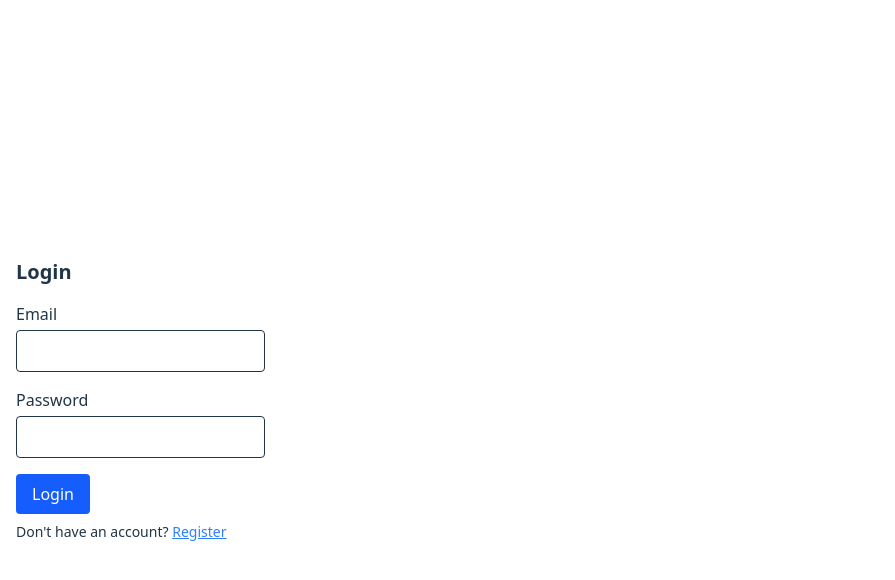
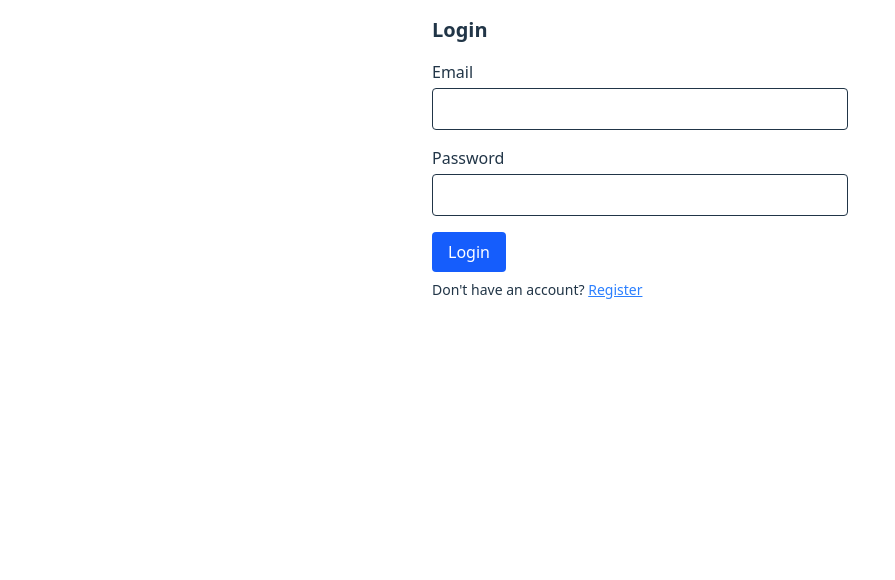
Before and after one commit to Tkumar02/ltd-admin-app, a React (Vite) app: page /login in a window 1280 px wide. Shown: the top 580 px of the page, without its empty margins (0-895 px from the left). Built offline with nearby package versions, Linux system fonts and the light colour scheme; no server answers.

Commit message:
changes 28th dec

```diff
--- a/src/index.css
+++ b/src/index.css
@@ -4,6 +4,7 @@
   font-family: system-ui, Avenir, Helvetica, Arial, sans-serif;
   line-height: 1.5;
   font-weight: 400;
+  width: 100vw;
 
   color-scheme: light dark;
   color: rgba(255, 255, 255, 0.87);
@@ -27,9 +28,10 @@ a:hover {
 
 body {
   margin: 0;
-  display: flex;
-  place-items: center;
-  min-width: 320px;
+  /* display: flex; */
+  /* place-items: center; */
+  width: 100vw;
+  /* min-width: 320px; */
   min-height: 100vh;
 }
 
--- a/src/layout/MainLayout.jsx
+++ b/src/layout/MainLayout.jsx
@@ -1,3 +1,4 @@
+//MainLayout.jsx
 import { useState } from "react";
 import { Link, Outlet } from "react-router-dom";
 import { logout, useAuth } from "../firebase/firebaseAuth.jsx";
--- a/src/pages/CompanySettings.jsx
+++ b/src/pages/CompanySettings.jsx
@@ -4,7 +4,7 @@ import { collection, query, where, getDocs, addDoc, deleteDoc, doc } from "fireb
 import { ToastContainer, toast } from 'react-toastify';
 import { useNavigate } from 'react-router-dom';
 import 'react-toastify/dist/ReactToastify.css';
-
+import "../index.css";
 
 const CompanyScreen = () => {
     const navigate = useNavigate();
@@ -206,13 +206,13 @@ const CompanyScreen = () => {
                             {companies.map(company => (
                                 <li
                                     key={company.id}
-                                    className="p-4 bg-gray-50 rounded shadow hover:shadow-md transition flex justify-between items-start"
+                                    className="p-4 bg-gray-50 rounded shadow hover:shadow-md transition items-start"
                                 >
                                     <div>
                                         <h4 className="font-semibold text-lg">{company.name}</h4>
                                         <p><strong>Number:</strong> {company.number}</p>
-                                        <p><strong>Accounting Start:</strong> {company.accountingStart}</p>
-                                        <p><strong>Incorporation Date:</strong> {company.incorporationDate}</p>
+                                        {/* <p><strong>Incorporation Date</strong> <br/> {company.incorporationDate}</p>
+                                        <p><strong>Accounting Start Date</strong> <br/> {company.accountingStart}</p> */}
                                     </div>
 
                                     <button
@@ -223,7 +223,7 @@ const CompanyScreen = () => {
                                     </button>
 
                                     <button
-                                        className="px-3 py-1 bg-red-500 text-white rounded hover:bg-red-600 transition ml-4"
+                                        className="px-3 mr-4 py-1 bg-red-500 text-white rounded hover:bg-red-600 transition ml-4"
                                         onClick={() => handleDeleteCompany(company.number, company.name)}
                                     >
                                         Delete
```
